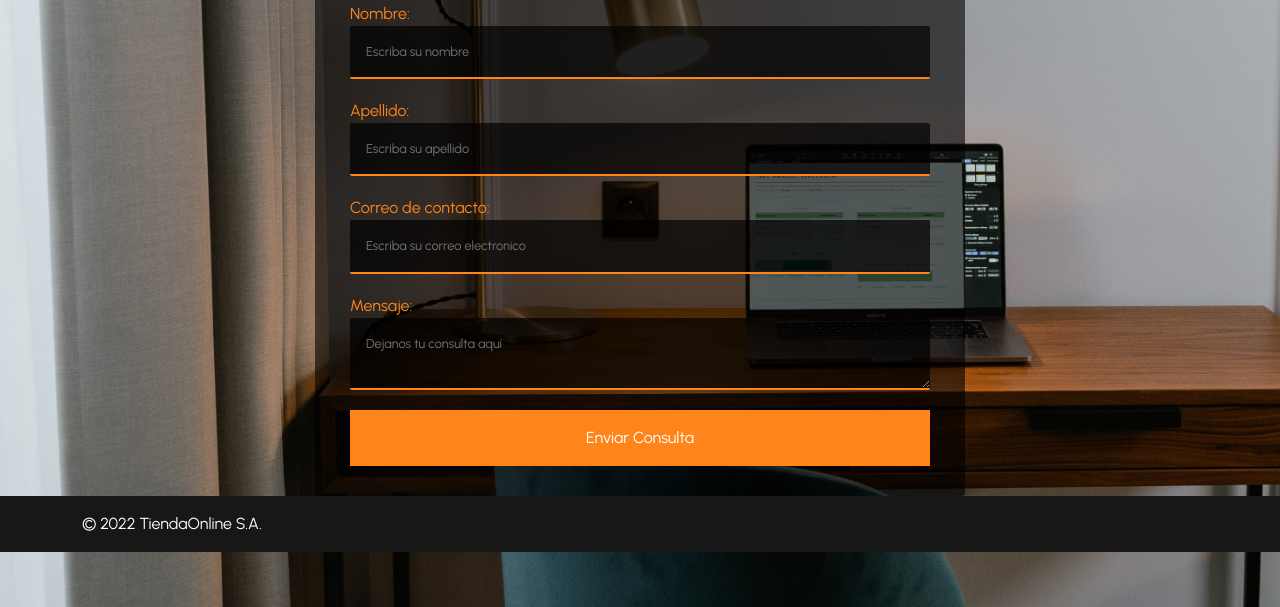
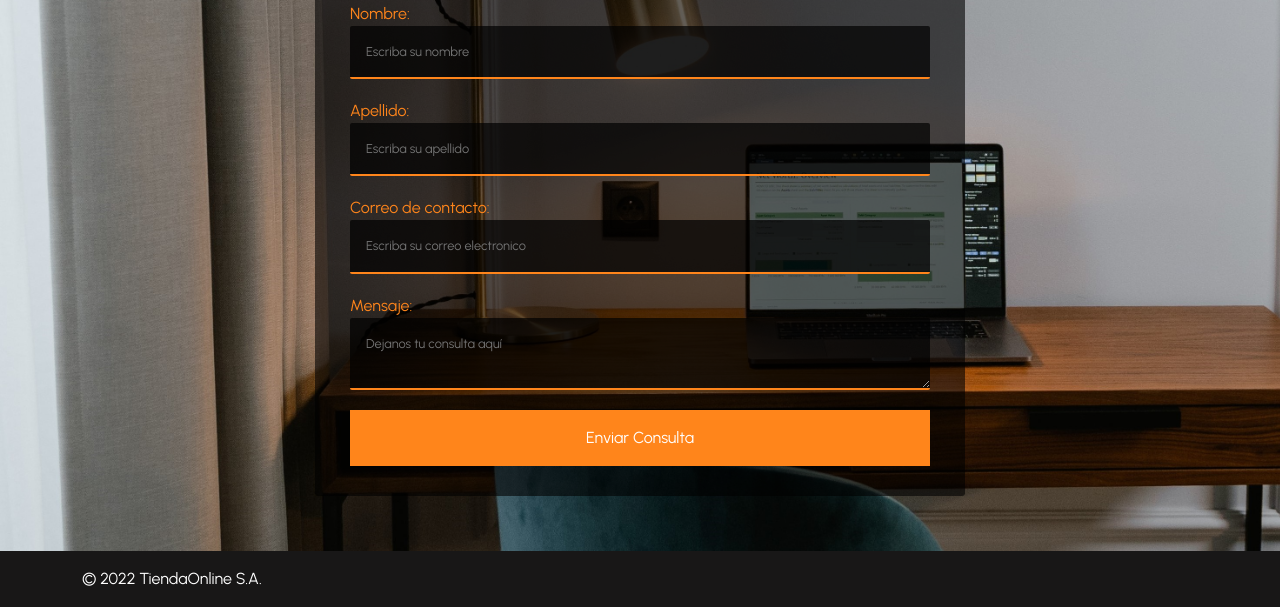
Before and after one commit to JoaquinEscobar2002/proyectoCoder, a website: page pages/contacto.html in a window 1280 px wide. Shown: the part 193-800 px from the top of the page. Drawn offline with nearby package versions, Linux system fonts and the light colour scheme.

Commit message:
Subida para entregar el proyecto, v-0.1.0

```diff
--- a/css/main.css
+++ b/css/main.css
@@ -448,6 +448,7 @@ body {
     text-align: start;
     margin-bottom: 1rem; }
 
+/*----- estilos aplicados a contacto.html -----*/
 .contenedor__form .form {
   background: rgba(0, 0, 0, 0.6);
   width: 90%;
@@ -499,6 +500,10 @@ body {
     background-color: #f29718; }
 
 .body__form {
+  display: flex;
+  flex-direction: column;
+  min-height: 100vh;
   background: url(../img/form__img.jpg);
-  background-size: cover;
-  background-attachment: fixed; }
+  background-size: cover; }
+  .footer__form {
+    margin-top: auto; }
--- a/pages/contacto.html
+++ b/pages/contacto.html
@@ -78,8 +78,8 @@
     </main>
 
     <!-- footer -->
-    <footer>
-        <div class="container">
+    <footer class="footer__form">
+        <div class="container ">
             <footer class="d-flex flex-wrap justify-content-between align-items-center py-3">
               <div class="col-md-4 d-flex align-items-center">
                     <span class="mb-3 mb-md-0">© 2022 TiendaOnline S.A.</span>
```
